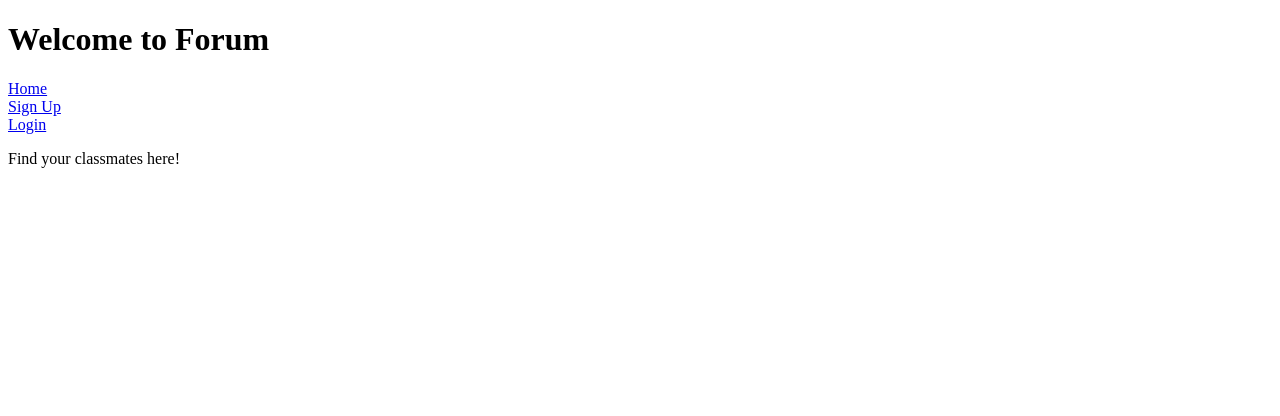
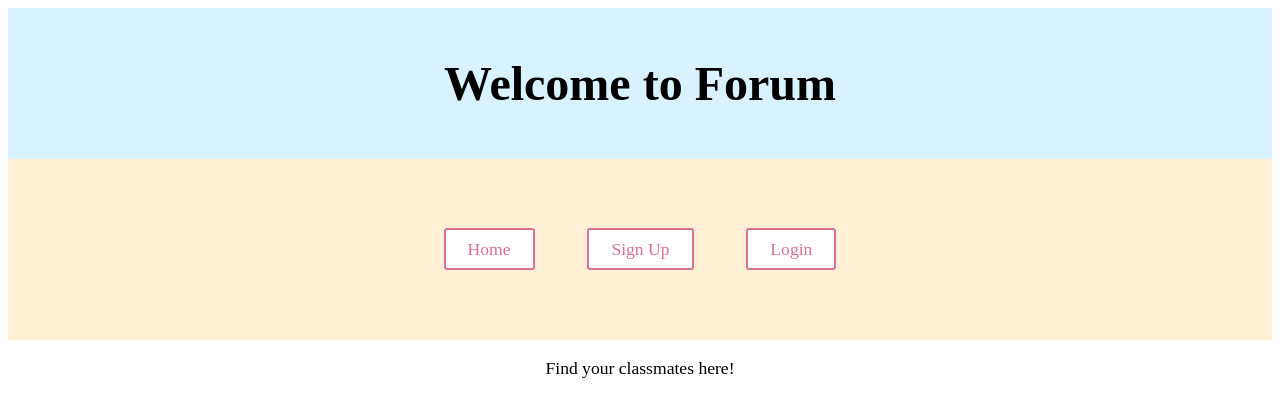
Before and after one commit to Steyzy/Class-Forum, a React (Create React App) app: page / in a window 1280 px wide. Shown: the top 416 px of the page. Built offline with nearby package versions, Linux system fonts and the light colour scheme; no server answers.

Commit message:
Add some basic styling to the home page

```diff
--- a/src/components/Navbar.js
+++ b/src/components/Navbar.js
@@ -1,6 +1,25 @@
 import React, { Component } from "react"
 import { Link } from 'react-router-dom';
 import { logout } from "../helpers/auth"
+import styled from 'styled-components';
+
+const Button = styled.button`
+  background: white;
+  color: palevioletred;
+  font-size: 1.1em;
+  margin: 1.5em;
+  padding: 0.5em 1.25em;
+  border: 2px solid palevioletred;
+  border-radius: 3px;
+  text-decoration: none;
+`
+
+const Wrapper = styled.section`
+  padding: 5em;
+  background: papayawhip;
+  text-align: center;
+  margin: 0;
+`
 
 export default class Navbar extends Component {
     constructor(props) {
@@ -14,17 +33,23 @@ export default class Navbar extends Component {
         return (
             <div className="navbar">
                 {this.state.loggedIn ?
-                    <div>
-                        <Link to="/forum">Forum</Link> <br/>
+                    <Wrapper>
+                        <Button as="a" href="/forum">Forum</Button>
+                        <Button >Profile</Button>
+                        <Button onClick={logout}>Log Out</Button>
+                        {/*<Link to="/forum">Forum</Link> <br/>
                         <Link to="/profile">Profile</Link> <br/>
-                        <button onClick={logout}>Log Out</button>
-                    </div>
+                        <button onClick={logout}>Log Out</button>*/}
+                    </Wrapper>
                  :
-                    <div>
-                        <Link to="/">Home</Link> <br/>
+                    <Wrapper>
+                        <Button as="a" href="/">Home</Button>
+                        <Button as="a" href="/signup">Sign Up</Button>
+                        <Button as="a" href="/login">Login</Button>
+                        {/*<Link to="/">Home</Link> <br/>
                         <Link to="/signup">Sign Up</Link> <br/>
-                        <Link to="/login">Login</Link>
-                    </div>
+                        <Link to="/login">Login</Link>*/}
+                    </Wrapper>
                 }
             </div>
         )
--- a/src/pages/Home.js
+++ b/src/pages/Home.js
@@ -1,14 +1,27 @@
 import React, { Component } from 'react';
 import Navbar from '../components/Navbar';
 import { Link } from 'react-router-dom';
+import styled from 'styled-components';
 
+const Title = styled.h1`
+  font-size: 3em;
+  text-align: center;
+  background: #d9f2ff;
+  padding: 1em;
+  margin: 0;
+  color: deepgrey;
+`
+const Words = styled.p`
+  text-align: center;
+  font-size: 1.1em;
+`
 export default class HomePage extends Component {
   render() {
     return (
       <div>
-        <h1>Welcome to Forum</h1>
+        <Title>Welcome to Forum</Title>
         <Navbar loggedIn={false} />
-        <p>Find your classmates here!</p>
+        <Words>Find your classmates here!</Words>
       </div>
     )
   }
```
